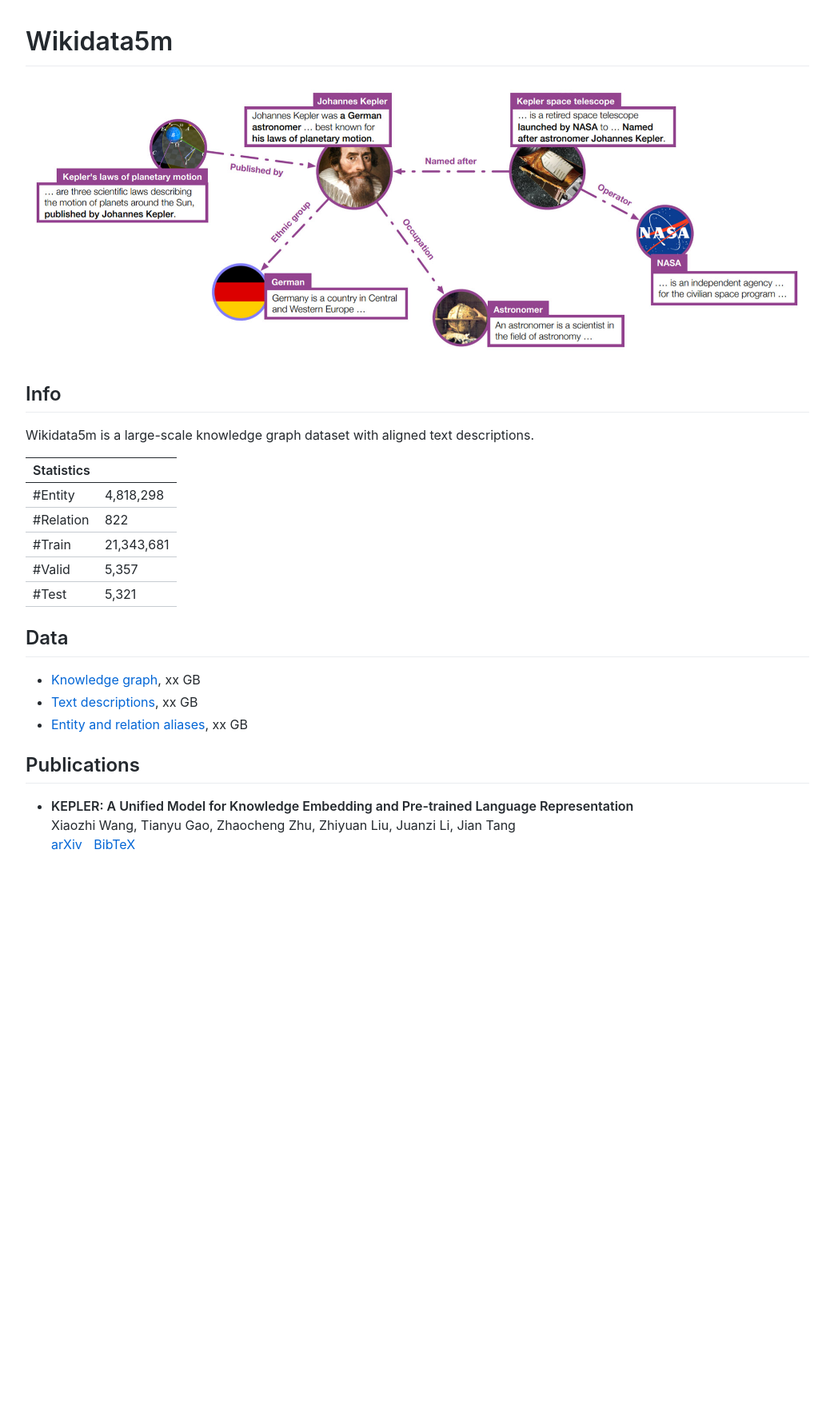
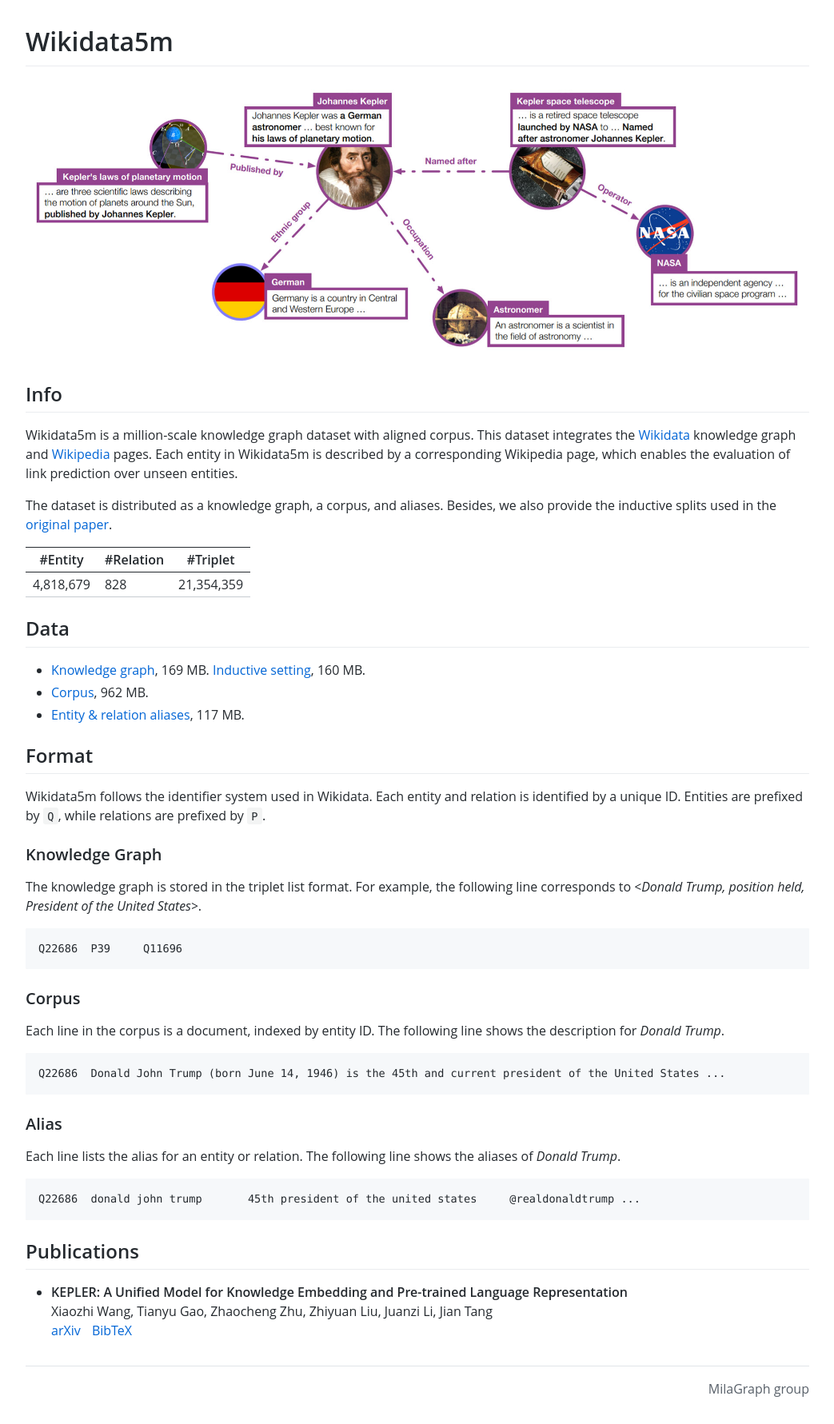
Before and after one commit to DeepGraphLearning/ProjectWebsite, a Jekyll site: the page built from _pages/wikidata5m.md, in a window 1280 px wide. Shown: the whole page at 80% size, without its empty margins (118-1161 px from the left). Built offline with Jekyll 4.4.1, drawn with Linux system fonts in a browser that asks for light colours; comment, search, counter and statistics services are not loaded; before the commit the page ends 1100 px from its top, so only the background shows below that.

Commit message:
Wikidata5m release

````diff
--- a/_config.yml
+++ b/_config.yml
@@ -7,7 +7,7 @@ sass:
 
 theme: jekyll-theme-primer
 
-title: Projects
+title: MilaGraph
 description: Project page of MilaGraph group
 
 url: "https://deepgraphlearning.github.io"
--- a/_layouts/default.html
+++ b/_layouts/default.html
@@ -20,6 +20,9 @@
 
       {{ content }}
 
+      <div class="footer border-top border-gray-light mt-5 pt-3 text-right text-gray">
+        MilaGraph group
+      </div>
     </div>
     <script src="https://cdnjs.cloudflare.com/ajax/libs/anchor-js/4.1.0/anchor.min.js" integrity="sha256-lZaRhKri35AyJSypXXs4o6OPFTbTmUoltBbDCbdzegg=" crossorigin="anonymous"></script>
     <script>anchors.add();</script>
--- a/_pages/wikidata5m.md
+++ b/_pages/wikidata5m.md
@@ -12,26 +12,51 @@ papers:
 ---
 
 Info
---------
-Wikidata5m is a large-scale knowledge graph dataset with aligned text descriptions.
+----
+Wikidata5m is a million-scale knowledge graph dataset with aligned corpus. This dataset integrates the [Wikidata] knowledge graph and [Wikipedia] pages. Each entity in Wikidata5m is described by a corresponding Wikipedia page, which enables the evaluation of link prediction over unseen entities.
 
-| Statistics |            |
-|------------|------------|
-| #Entity    | 4,818,298  |
-| #Relation  | 822        |
-| #Train     | 21,343,681 |
-| #Valid     | 5,357      |
-| #Test      | 5,321      |
+The dataset is distributed as a knowledge graph, a corpus, and aliases. Besides, we also provide the inductive splits used in the [original paper].
+
+| #Entity    | #Relation | #Triplet   |
+|------------|-----------|------------|
+| 4,818,679  | 828       | 21,354,359 |
+
+[Wikidata]: https://www.wikidata.org
+[Wikipedia]: https://www.wikipedia.org/
+[original paper]: https://arxiv.org/pdf/1911.06136.pdf
 
 Data
 ----
-- [Knowledge graph], xx GB
-- [Text descriptions], xx GB
-- [Entity and relation aliases], xx GB
+- [Knowledge graph], 169 MB. [Inductive setting], 160 MB.
+- [Corpus], 962 MB.
+- [Entity & relation aliases], 117 MB.
 
-[knowledge graph]: xxx
-[text descriptions]: xxx
-[Entity and relation aliases]: xxx
+[Knowledge graph]: https://www.dropbox.com/s/86gukevtdbhpcbk/wikidata5m_triplet.txt.gz?dl=1
+[Inductive setting]: https://www.dropbox.com/s/csed3cgal3m7rzo/wikidata5m_inductive.tar.gz?dl=1
+[Corpus]: https://www.dropbox.com/s/7jp4ib8zo3i6m10/wikidata5m_text.txt.gz?dl=1
+[Entity & relation aliases]: https://www.dropbox.com/s/s1q38yzqzvuodl3/wikidata5m_alias.tar.gz?dl=1
+
+Format
+------
+Wikidata5m follows the identifier system used in Wikidata. Each entity and relation is identified by a unique ID. Entities are prefixed by `Q`, while relations are prefixed by `P`.
+
+### Knowledge Graph
+The knowledge graph is stored in the triplet list format. For example, the following line corresponds to *<Donald Trump, position held, President of the United States>*.
+```
+Q22686	P39	Q11696
+```
+
+### Corpus
+Each line in the corpus is a document, indexed by entity ID. The following line shows the description for *Donald Trump*.
+```
+Q22686	Donald John Trump (born June 14, 1946) is the 45th and current president of the United States ...
+```
+
+### Alias
+Each line lists the alias for an entity or relation. The following line shows the aliases of *Donald Trump*.
+```
+Q22686  donald john trump	45th president of the united states     @realdonaldtrump ...
+```
 
 Publications
 ------------
--- a/_sass/primer-support/lib/variables/typography.scss
+++ b/_sass/primer-support/lib/variables/typography.scss
@@ -33,7 +33,7 @@ $lh-condensed: 1.25 !default;
 $lh-default: 1.5 !default;
 
 // Font stacks
-$body-font: -apple-system, BlinkMacSystemFont, "Segoe UI", Helvetica, Arial, sans-serif, "Apple Color Emoji", "Segoe UI Emoji", "Segoe UI Symbol" !default;
+$body-font: "Open Sans", Segoe, "Segoe UI", "Lucida Sans Unicode", "Lucida Grande", "Avenir", "Seravek", "Ubuntu", "DejaVu Sans", "Trebuchet MS", Verdana, Arial, sans-serif !default;
 
 // Monospace font stack
 $mono-font: "SFMono-Regular", Consolas, "Liberation Mono", Menlo, Courier, monospace !default;
````
